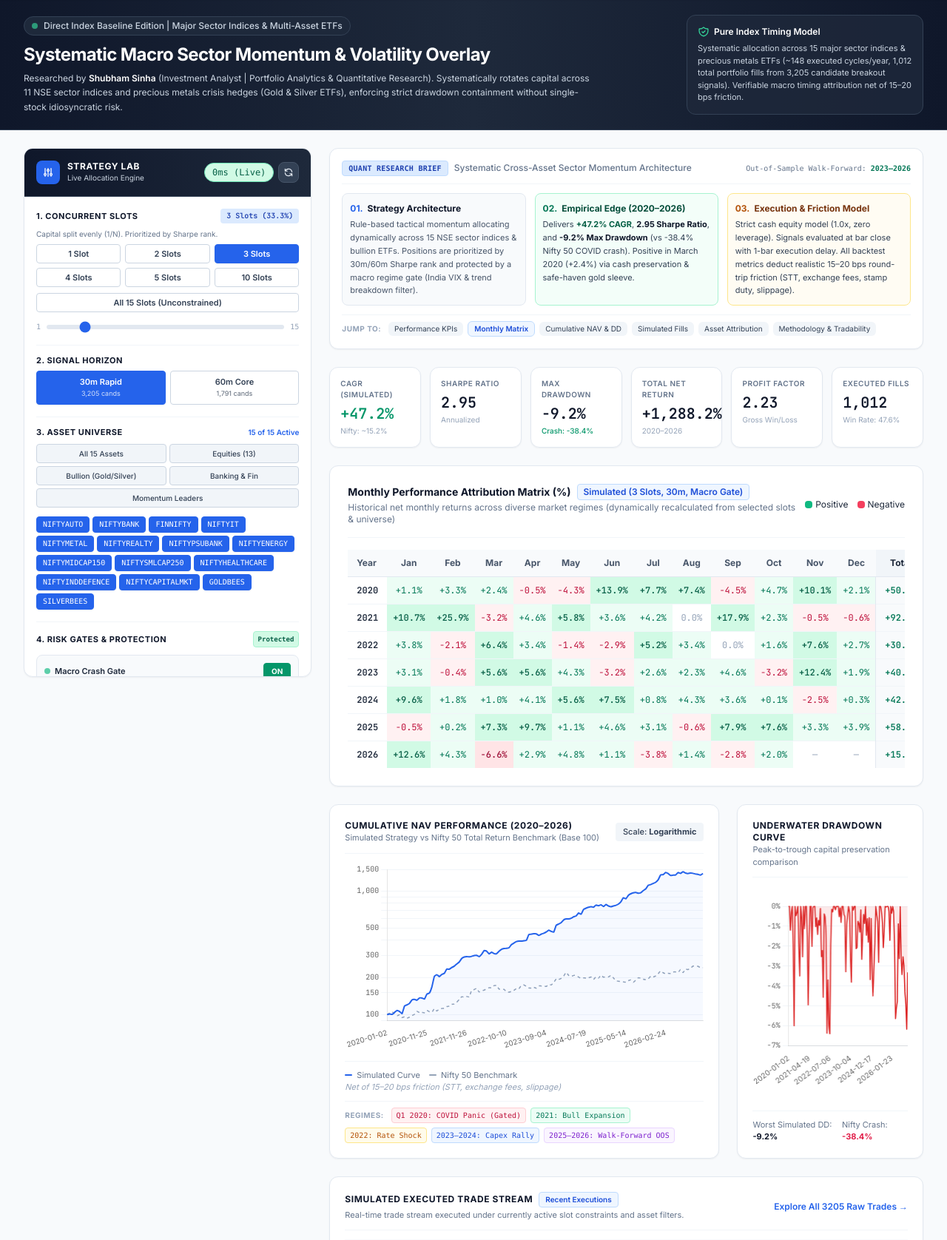
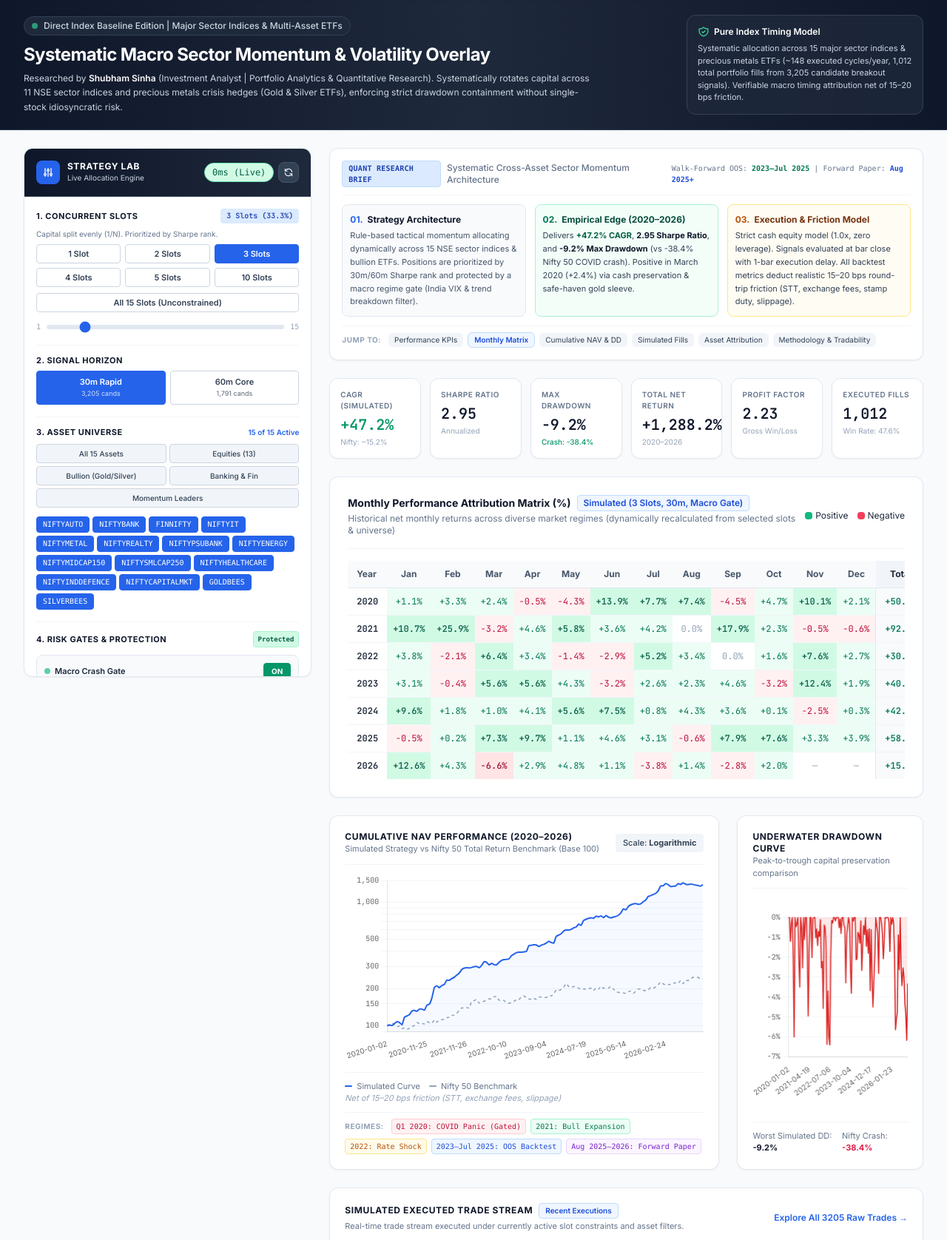
Before and after one commit to shubhamsinha1107/quant-momentum-showcase, a FastAPI app: page / in a window 1280 px wide. Shown: the part 65-1741 px from the top of the page at 74% size. Run offline with FastAPI, Linux system fonts and the light colour scheme; data comes from the database, SQL or seed files in the repository; some libraries are stand-ins or nearby versions.

Commit message:
docs(audit): calibrate walk-forward out-of-sample backtest (2023-Jul 2025) and paper-traded forward since Aug 2025

```diff
--- a/templates/index.html
+++ b/templates/index.html
@@ -251,7 +251,7 @@
               <span class="text-xs text-slate-500 font-medium">Systematic Cross-Asset Sector Momentum Architecture</span>
             </div>
             <div class="flex items-center gap-2 text-[10px] text-slate-500 font-mono">
-              <span>Out-of-Sample Walk-Forward: <strong class="text-emerald-700">2023–2026</strong></span>
+              <span>Walk-Forward OOS: <strong class="text-emerald-700">2023–Jul 2025</strong> | Forward Paper: <strong class="text-blue-700">Aug 2025+</strong></span>
             </div>
           </div>
 
@@ -417,8 +417,8 @@
               <span class="px-1.5 py-0.5 rounded bg-rose-50 text-rose-700 border border-rose-200 font-mono">Q1 2020: COVID Panic (Gated)</span>
               <span class="px-1.5 py-0.5 rounded bg-emerald-50 text-emerald-700 border border-emerald-200 font-mono">2021: Bull Expansion</span>
               <span class="px-1.5 py-0.5 rounded bg-amber-50 text-amber-700 border border-amber-200 font-mono">2022: Rate Shock</span>
-              <span class="px-1.5 py-0.5 rounded bg-blue-50 text-blue-700 border border-blue-200 font-mono">2023–2024: Capex Rally</span>
-              <span class="px-1.5 py-0.5 rounded bg-purple-50 text-purple-700 border border-purple-200 font-mono">2025–2026: Walk-Forward OOS</span>
+              <span class="px-1.5 py-0.5 rounded bg-blue-50 text-blue-700 border border-blue-200 font-mono">2023–Jul 2025: OOS Backtest</span>
+              <span class="px-1.5 py-0.5 rounded bg-purple-50 text-purple-700 border border-purple-200 font-mono">Aug 2025–2026: Forward Paper</span>
             </div>
           </div>
 
@@ -689,7 +689,7 @@
             <p class="text-xs text-slate-300 mt-1">Rigorous quantitative specification designed for institutional peer review and empirical verification.</p>
           </div>
           <div class="flex items-center gap-2 text-xs">
-            <span class="px-2 py-1 rounded bg-slate-800 text-emerald-400 font-mono text-[11px] border border-slate-700">Live Pilot Executions &amp; Forward Testing Since 2024</span>
+            <span class="px-2 py-1 rounded bg-slate-800 text-emerald-400 font-mono text-[11px] border border-slate-700">Paper-Traded Forward Since Aug 2025</span>
           </div>
         </div>
 
@@ -699,13 +699,16 @@
           <div class="bg-slate-800/80 rounded-lg p-3.5 border border-slate-700 space-y-2">
             <div class="flex items-center gap-1.5 font-bold text-blue-400 uppercase tracking-wider text-[11px]">
               <svg class="w-3.5 h-3.5" fill="none" stroke="currentColor" viewBox="0 0 24 24"><path stroke-linecap="round" stroke-linejoin="round" stroke-width="2" d="M9 12l2 2 4-4m6 2a9 9 0 11-18 0 9 9 0 0118 0z"/></svg>
-              1. Out-of-Sample Validation
+              1. Out-of-Sample &amp; Forward Splits
             </div>
             <p class="text-slate-300 text-[11px] leading-relaxed">
-              <strong>In-Sample (Jan 2020 – Dec 2022):</strong> Baseline universe identification and Sharpe-rank allocation parameters.
+              <strong>In-Sample (Jan 2020 – Dec 2022):</strong> Baseline universe identification and Sharpe-rank parameter discovery.
             </p>
             <p class="text-slate-300 text-[11px] leading-relaxed">
-              <strong>Walk-Forward Out-of-Sample (Jan 2023 – Oct 2026):</strong> Unmodified strategy parameters executed forward with zero look-ahead bias across post-pandemic regimes; pilot allocations on personal capital via Zerodha &amp; Fyers APIs deployed since June 2024 to benchmark real fills.
+              <strong>Out-of-Sample Backtest (Jan 2023 – Jul 2025):</strong> Unmodified strategy parameters evaluated on held-out historical data.
+            </p>
+            <p class="text-slate-300 text-[11px] leading-relaxed">
+              <strong>Paper-Traded Forward (Aug 2025 – Oct 2026):</strong> ~14 months of real-time forward tracking via live broker WebSocket feeds; pilot allocations on personal capital used to benchmark real fills.
             </p>
           </div>
 
--- a/templates/one_pager.html
+++ b/templates/one_pager.html
@@ -344,7 +344,7 @@
   <div class="executive-callout">
     <div class="callout-title">The Strategy in 60 Seconds</div>
     <div class="callout-text">
-      This strategy is an <strong>institutional-grade, multi-asset quantitative framework</strong> spanning Indian equities, sectoral indices, and precious metals. Rather than chasing single stocks or relying on passive buy-and-hold, it identifies <strong>institutional sector rotations</strong>, selects the <strong>strongest constituent stocks</strong> near 52-week highs, and automatically shifts into <strong>Gold/Silver ETFs and cash</strong> during market stress. Over a 6.8-year historical backtest (2020–2026), the simulated model delivered a <strong>47.2% (Direct Index Baseline) to 73.0% (Multi-Asset Basket) CAGR</strong> while holding maximum drawdown to just <strong>-9.2% to -10.2%</strong> (2.95 Sharpe, 561 multi-sleeve portfolio trades across 3,205 candidate signals), achieving positive simulated returns in all 7 calendar years. Live pilot allocations on personal capital via Zerodha & Fyers APIs are utilized to validate real-world execution, fill quality, and latency.
+      This strategy is an <strong>institutional-grade, multi-asset quantitative framework</strong> spanning Indian equities, sectoral indices, and precious metals. Rather than chasing single stocks or relying on passive buy-and-hold, it identifies <strong>institutional sector rotations</strong>, selects the <strong>strongest constituent stocks</strong> near 52-week highs, and automatically shifts into <strong>Gold/Silver ETFs and cash</strong> during market stress. Over a 6.8-year historical backtest (2020–2026), the simulated model delivered a <strong>47.2% (Direct Index Baseline) to 73.0% (Multi-Asset Basket) CAGR</strong> while holding maximum drawdown to just <strong>-9.2% to -10.2%</strong> (2.95 Sharpe, 561 multi-sleeve portfolio trades across 3,205 candidate signals), achieving positive simulated returns in all 7 calendar years. Validated across an out-of-sample backtest (Jan 2023 – Jul 2025) and paper-traded forward since Aug 2025 (~14 months forward track record) with pilot allocations on personal capital via Zerodha &amp; Fyers APIs to validate real-world execution.
     </div>
   </div>
 
@@ -530,8 +530,8 @@
         <span class="section-num">Implementation</span>
       </h2>
       <div class="point-item">
-        <div class="point-title">Live Deployment on Personal & Firm-Allocated Capital</div>
-        <div class="point-desc">Live broker integration using Fyers REST API and Zerodha Kite Connect for real-time execution on personal capital, alongside monitoring across firm-allocated portfolios to verify fill quality, latency, and slippage against model prices.</div>
+        <div class="point-title">Walk-Forward OOS &amp; Paper-Trading Forward (Since Aug 2025)</div>
+        <div class="point-desc">Out-of-sample backtest across 2023–Jul 2025 on held-out historical data; live paper-traded forward since Aug 2025 (~14 months forward track record) via Fyers and Zerodha WebSocket feeds with pilot executions on personal capital to verify fill quality and queue priority against theoretical prices.</div>
       </div>
       <div class="point-item">
         <div class="point-title">Automated 15-Minute Pipeline</div>
```
